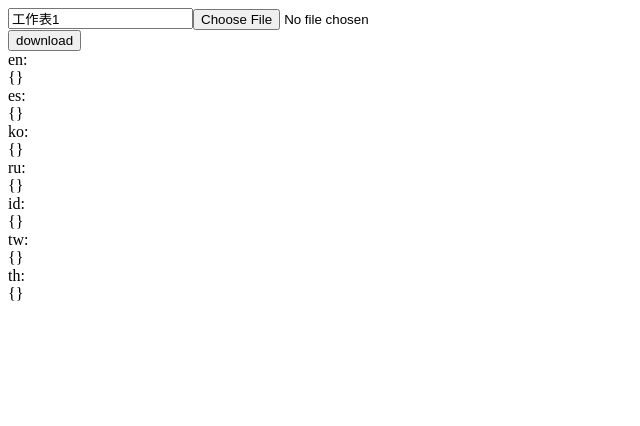
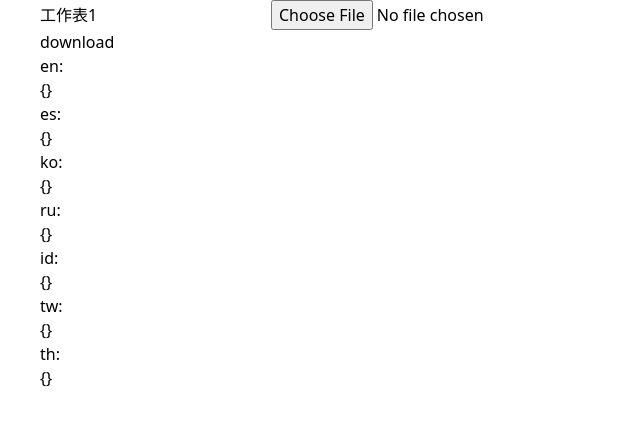
Before and after one commit to HydenLiu/excel-i18n, a Vue app: page / in a window 1280 px wide. Shown: the top 426 px of the page, without its empty margins (0-640 px from the left). Built offline with nearby package versions, Linux system fonts and the light colour scheme.

Commit message:
styles: little style

```diff
--- a/package.json
+++ b/package.json
@@ -11,6 +11,7 @@
     "lint:fix": "eslint . --fix"
   },
   "dependencies": {
+    "@unocss/reset": "^0.46.3",
     "file-saver": "^2.0.5",
     "jszip": "^3.10.1",
     "vue": "^3.2.41",
--- a/src/App.vue
+++ b/src/App.vue
@@ -70,11 +70,24 @@ function fixdata(data: any) {
 </script>
 
 <template>
-  <section>
-    <input v-model="sheetName" type="text" placeholder="Please enter the sheet name">
+  <section class="w-1200px mx-auto">
+    <input
+      id="input"
+      v-model="sheetName"
+      placeholder="Please enter the sheet name"
+      aria-label="Please enter the sheet name"
+      type="text"
+      autocomplete="false"
+      p="x4 y2"
+      w="250px"
+      text="center"
+      bg="transparent"
+      border="~ rounded gray-200 dark:gray-700"
+      outline="none active:none"
+    >
     <input :ref="fileRef" type="file" @change.prevent="importFile">
-    <div class="flex">
-      <button @click="downloadFilesToZip(langMap)">download</button>
+    <div>
+      <button class="btn" @click="downloadFilesToZip(langMap)">download</button>
       <div v-for="item in Object.keys(langMap)" :key="item">
         {{ item }}:
         <div>{{ langMap[item] }}</div>
--- a/src/main.ts
+++ b/src/main.ts
@@ -1,5 +1,7 @@
 import { createApp } from 'vue'
+import '@unocss/reset/tailwind.css'
 import './style.css'
+import 'uno.css'
 import App from './App.vue'
 
 createApp(App).mount('#app')
--- a/vite.config.ts
+++ b/vite.config.ts
@@ -8,6 +8,10 @@ export default defineConfig({
     vue({
       reactivityTransform: true
     }),
-    Unocss({ /* options */ })
+    Unocss({
+      shortcuts: [
+        ['btn', 'px-4 py-1 rounded inline-block bg-teal-700 text-white cursor-pointer hover:bg-teal-800 disabled:cursor-default disabled:bg-gray-600 disabled:opacity-50']
+      ]
+    })
   ]
 })
```
Also changed, not shown: 1 other file (tests, documents, lock files or other folders).
